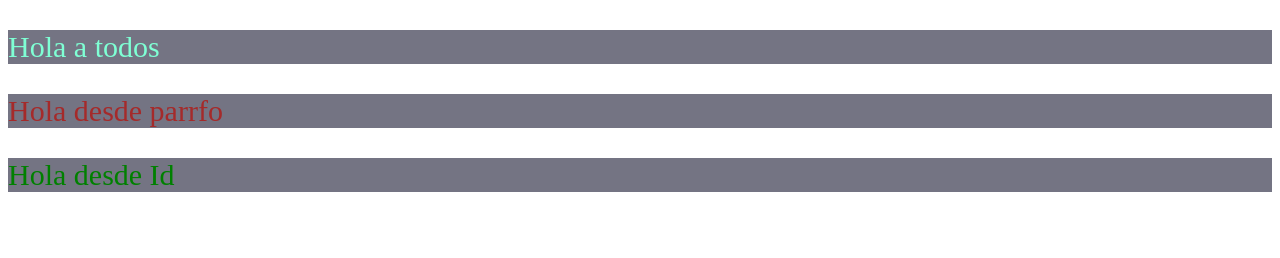
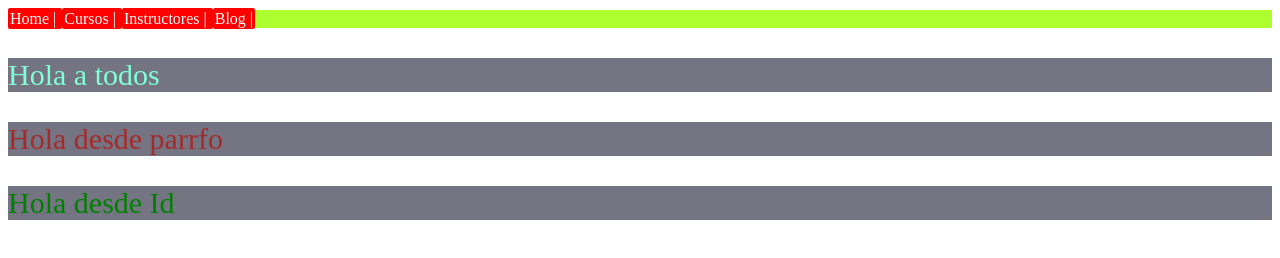
Before and after one commit to juank27/HTML-CSS, a plain HTML site: page html-CSS/index.html in a window 1280 px wide. Drawn offline with Linux system fonts and the light colour scheme.

Commit message:
pseudo clases, clases , id

```diff
--- a/CSS/style.css
+++ b/CSS/style.css
@@ -13,3 +13,37 @@ p {
 #parrafo_id{
    color: green;
 }
+
+.main-nav{
+   margin-top: 10px; /*Margen superior*/
+   list-style: none; /*quitar estilos a las listas*/
+   padding-left: 0; /*Margen interna*/
+   background-color: greenyellow;
+}
+.main-nav__item {
+   display: inline;
+}
+.main-nav__item a{
+   color: white;
+   background-color: red;
+   padding: 2px;
+   border-radius: 2px;
+   text-decoration: none;
+}
+
+/*PSEUDO CLASES*/
+/*pseudo clases propiedad hover cuando pasa encima del link */
+.main-nav__item a:hover{
+   color: black;
+   background-color: blue;
+}
+/*sirve cuando se da click*/
+.main-nav__item a:active{
+   background-color: green ;
+}
+
+/*PSEUDO ELEMENTOS*/
+/*after , sirve para agregar algo despues del elemento*/
+.main-nav__item a::after{
+   content: " | ";
+}
--- a/html-CSS/index.html
+++ b/html-CSS/index.html
@@ -8,6 +8,16 @@
     <title>Css</title>
 </head>
 <body>
+    <header>
+        <nav>
+            <ul class="main-nav">
+                <li class="main-nav__item"><a href="">Home</a></li>
+                <li class="main-nav__item"><a href="">Cursos</a></li>
+                <li class="main-nav__item"><a href="">Instructores</a></li>
+                <li class="main-nav__item"><a href="">Blog</a></li>
+            </ul>
+        </nav>
+    </header>
     <main>
         <p>Hola a todos</p>
         <p class="parrafo"> Hola desde parrfo</p>
```
